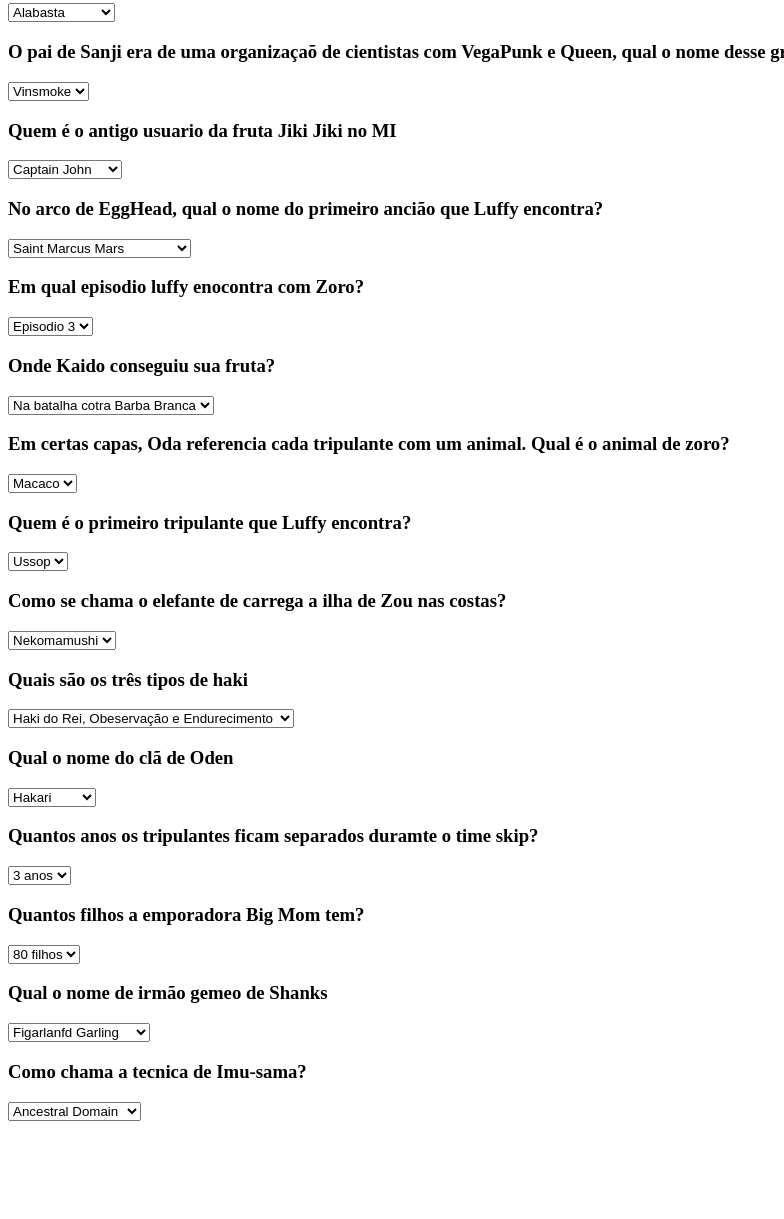
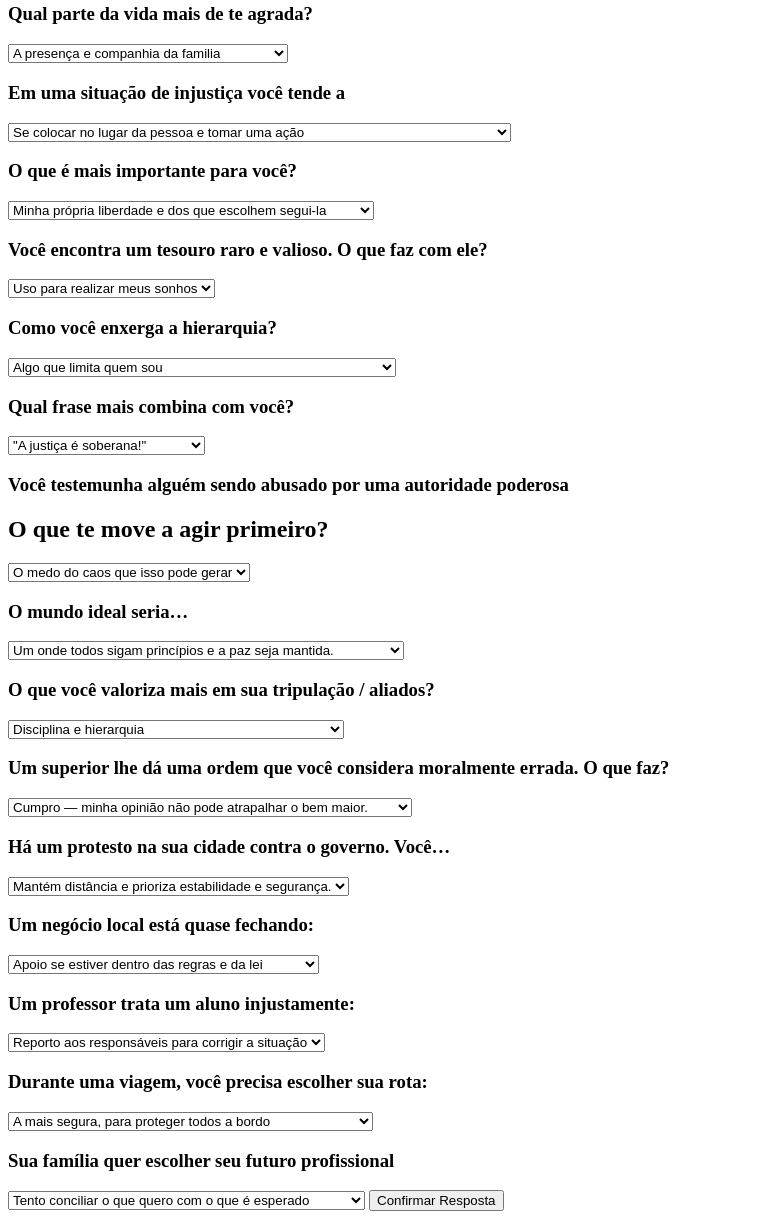
Before and after one commit to MarcosPereira00/Projeto-Pessoal-1-semestre, a plain HTML site: page Algotimo/quiz/quizF.html in a window 1280 px wide. Shown: the part 421-1640 px from the top of the page, without its empty margins (0-784 px from the left). Before the commit the page ends 1550 px from the top, so only its background shows below. Drawn offline with Linux system fonts and the light colour scheme.

Commit message:
Quiz atualizado

```diff
--- a/Algotimo/quiz/quizF.html
+++ b/Algotimo/quiz/quizF.html
@@ -1,10 +1,13 @@
 <!DOCTYPE html>
 <html lang="en">
+
 <head>
     <meta charset="UTF-8">
     <meta name="viewport" content="width=device-width, initial-scale=1.0">
     <title>Document</title>
+    <link rel="stylesheet" href="quizF.css">
 </head>
+
 <body>
     <h1>Bem Vindo ao One Piece Quiz</h1><br><br>
     <h2>Vamos Jogar?</h2><br>
@@ -15,124 +18,209 @@
         <option id="q1.2">Justiça</option>
         <option id="q1.3">Altruismo</option>
         <option id="q1.4">Coragem</option>
-        <button onclick="verificar()">Confirmar Resposta</button>
+
     </select>
     <h3>Em uma jornada pelos mares como One Piece, você prefere?</h3>
     <select id="select_q2">
         <option id="q2.1">Viver a vida em meio as ondas</option>
         <option id="q2.2">Dedicar a vida a proteger os outros</option>
         <option id="q2.3">Dedicar a vida a mudar o mundo</option>
-        <option id="q2.4">Ser um cidadão comum</option>
     </select>
-    <h3></h3>
+    <h3>Qual parte da vida mais de te agrada?</h3>
     <select id="select_q3">
-        <option id="q3.1">Alabasta</option>
-        <option id="q3.2">Skypiea</option>
-        <option id="q3.3">Whiskey Peak</option>
-        <option id="q3.4">Baltigo</option>
+        <option id="q3.1">A presença e companhia da familia</option>
+        <option id="q3.2">A aventura da vida</option>
+        <option id="q3.3">Tentar melhorar para as proximas gerações</option>
     </select>
-    <h3>O pai de Sanji era de uma organizaçaõ de cientistas com VegaPunk e Queen, qual o nome desse grupo?</h3>
+    <h3>Em uma situação de injustiça você tende a</h3>
     <select id="select_q4">
-        <option id="q4.1">Vinsmoke</option>
-        <option id="q4.2">Sword</option>
-        <option id="q4.3">Mads</option>
-        <option id="q4.4">Tenkai</option>
+        <option id="q4.1">Se colocar no lugar da pessoa e tomar uma ação</option>
+        <option id="q4.2">Se colocar no lugar da pessoa e refletir sobre o porque aquela situação acontece</option>
+        <option id="q4.3">Apenas ajudar</option>
     </select>
-    <h3>Quem é o antigo usuario da fruta Jiki Jiki no MI</h3>
+    <h3>O que é mais importante para você?</h3>
     <select id="select_q5">
-        <option id="q5.1">Captain John</option>
-        <option id="q5.2">Rocks D Xebec</option>
-        <option id="q5.3">King Harald</option>
-        <option id="q5.4">Kozuki Oden</option>
+        <option id="q5.1">Minha própria liberdade e dos que escolhem segui-la</option>
+        <option id="q5.2">A proteção das pessoas e manutenção da ordem</option>
+        <option id="q5.3">Garantir justiça para os oprimidos, mesmo contra a ordem</option>
     </select>
-    <h3>No arco de EggHead, qual o nome do primeiro ancião que Luffy encontra?</h3>
+    <h3>Você encontra um tesouro raro e valioso. O que faz com ele?</h3>
     <select id="select_q6">
-        <option id="q6.1">Saint Marcus Mars</option>
-        <option id="q6.2">Saint Ethebaron V. Nusjuro</option>
-        <option id="q6.3">Saint JayGarcia Saturn</option>
-        <option id="q6.4">Saint Ju Peter</option>
+        <option id="q6.1">Uso para realizar meus sonhos</option>
+        <option id="q6.2">Entrego para as autoridades</option>
+        <option id="q6.3">Uso para ajudar quem precisa</option>
+
     </select>
-    <h3>Em qual episodio luffy enocontra com Zoro?</h3>
+    <h3>Como você enxerga a hierarquia?</h3>
     <select id="select_q7">
-        <option id="q7.1">Episodio 3</option>
-        <option id="q7.2">Episodio 4</option>
-        <option id="q7.3">Episodio 2</option>
-        <option id="q7.4">Episodio 1</option>
+        <option id="q7.1">Algo que limita quem sou</option>
+        <option id="q7.2">Fundamental para manter ordem</option>
+        <option id="q7.3">Uma ferramenta — pode ser usada para o bem ou para o mal</option>
     </select>
-    <h3>Onde Kaido conseguiu sua fruta?</h3>
+    <h3>Qual frase mais combina com você?</h3>
     <select id="select_q8">
-        <option id="q8.1">Na batalha cotra Barba Branca</option>
-        <option id="q8.2">Em GodValley</option>
-        <option id="q8.3">Com a Marinha</option>
-        <option id="q8.4">Não é mostrado</option>
+        <option id="q8.1">"A justiça é soberana!"</option>
+        <option id="q8.2">'A paz deve ser protegida."</option>
+        <option id="q8.3">"Quero viver minha vida livre"</option>
     </select>
-    <h3>Em certas capas, Oda referencia cada tripulante com um animal. Qual é o animal de zoro?</h3>
+    <h3>Você testemunha alguém sendo abusado por uma autoridade poderosa</h3>
+    <h2>O que te move a agir primeiro?</h2>
     <select id="select_q9">
-        <option id="q9.1">Macaco</option>
-        <option id="q9.2">Garça</option>
-        <option id="q9.3">Tigre</option>
-        <option id="q9.4">Leão</option>
+        <option id="q9.1">O medo do caos que isso pode gerar</option>
+        <option id="q9.2">A raiva por controlarem os outros</option>
+        <option id="q9.3">O senso de justiça negada</option>
     </select>
-    <h3>Quem é o primeiro tripulante que Luffy encontra?</h3>
+    <h3>O mundo ideal seria…</h3>
     <select id="select_q10">
-        <option id="q10.1">Ussop</option>
-        <option id="q10.2">Sanji</option>
-        <option id="q10.3">Zoro</option>
-        <option id="q10.4">Nami</option>
+        <option id="q10.1">Um onde todos sigam princípios e a paz seja mantida.</option>
+        <option id="q10.2">Um onde todos tenham força e voz para mudar o que é errado.</option>
+        <option id="q10.3">Um onde cada pessoa busque seus sonhos sem restrições.</option>
+
     </select>
-    <h3>Como se chama o elefante de carrega a ilha de Zou nas costas?</h3>
+    <h3>O que você valoriza mais em sua tripulação / aliados?</h3>
     <select id="select_q11">
-        <option id="q11.1">Nekomamushi</option>
-        <option id="q11.2">Zunesha</option>
-        <option id="q11.3">Jack</option>
-        <option id="q11.4">Inuarashi</option>
+        <option id="q11.1">Disciplina e hierarquia</option>
+        <option id="q11.2">União pela causa e igualdade</option>
+        <option id="q11.3">Lealdade entre pessoas que escolheram estar juntas</option>
+
     </select>
-    <h3>Quais são os três tipos de haki</h3>
+    <h3>Um superior lhe dá uma ordem que você considera moralmente errada. O que faz?</h3>
     <select id="select_q12">
-        <option id="q12.1">Haki do Rei, Obeservação e Endurecimento</option>
-        <option id="q12.2">Haki da Força, Visualização e Armamento</option>
-        <option id="q12.3">Haki dos Deuses, Observação e Armamento</option>
-        <option id="q12.4">Haki do Rei, Obeservação e Armamento</option>
+        <option id="q12.1">Cumpro — minha opinião não pode atrapalhar o bem maior.</option>
+        <option id="q12.2">Questiono e, se necessário, desobedeço para impedir injustiças.</option>
+        <option id="q12.3">Ignoro — quem manda em mim sou eu</option>
+
     </select>
-    <h3>Qual o nome do clã de Oden</h3>
+    <h3>Há um protesto na sua cidade contra o governo. Você…</h3>
     <select id="select_q13">
-        <option id="q13.1">Hakari</option>
-        <option id="q13.2">Shimotsuki</option>
-        <option id="q13.3">Kozuki</option>
-        <option id="q13.4">Kurozumi</option>
+        <option id="q13.1">Mantém distância e prioriza estabilidade e segurança.</option>
+        <option id="q13.2">Participa ativamente se acreditar na causa.</option>
+        <option id="q13.3">Só iria se puder transformar em festa e aventura</option>
     </select>
-    <h3>Quantos anos os tripulantes ficam separados duramte o time skip?</h3>
+    <h3>Um negócio local está quase fechando:</h3>
     <select id="select_q14">
-        <option id="q14.1">3 anos</option>
-        <option id="q14.2">2 anos</option>
-        <option id="q14.3">4 anos</option>
-        <option id="q14.4">1 ano</option>
+        <option id="q14.1">Apoio se estiver dentro das regras e da lei</option>
+        <option id="q14.2">Organizo uma campanha para salvar o comércio</option>
+        <option id="q14.3">Chamo geral para ir lá gastar junto e festejar</option>
     </select>
-    <h3>Quantos filhos a emporadora Big Mom tem?</h3>
+    <h3>Um professor trata um aluno injustamente:</h3>
     <select id="select_q15">
-        <option id="q15.1">80 filhos</option>
-        <option id="q15.2">30 filhos</option>
-        <option id="q15.3">90 filjos</option>
-        <option id="q15.4">85 filhos</option>
+        <option id="q15.1">Reporto aos responsáveis para corrigir a situação</option>
+        <option id="q15.2">Defendo e protesto contra o tratamento injusto</option>
+        <option id="q15.3">Peito o professor sem medo</option>
     </select>
-    <h3>Qual o nome de irmão gemeo de Shanks</h3>
+    <h3>Durante uma viagem, você precisa escolher sua rota:</h3>
     <select id="select_q16">
-        <option id="q16.1">Figarlanfd Garling</option>
-        <option id="q16.2">Figarland Shamrock</option>
-        <option id="q16.3">Figarland Mu</option>
-        <option id="q16.4">Figarland Erin</option>
+        <option id="q16.1">A mais segura, para proteger todos a bordo</option>
+        <option id="q16.2">A que leva a ajudar quem precisa, mesmo sendo difícil</option>
+        <option id="q16.3">A mais desafiadora e cheia de perigos — vale a aventura!</option>
+
     </select>
-    <h3>Como chama a tecnica de Imu-sama?</h3>
+    <h3>Sua família quer escolher seu futuro profissional</h3>
     <select id="select_q17">
-        <option id="q17.1">Ancestral Domain</option>
-        <option id="q17.2">Domi Reversi</option>
-        <option id="q17.3">Domain of the End</option>
-        <option id="q17.4">Kamusari</option>
+        <option id="q17.1">Tento conciliar o que quero com o que é esperado</option>
+        <option id="q17.2">Provo que minha escolha pode gerar impacto positivo</option>
+        <option id="q17.3">Faço o que quero e pronto — minha vida, minhas regras</option>
     </select>
+    <button onclick="verificar()">Confirmar Resposta</button>
 
 
     <div id="div_mensagem"></div>
 
 
 </body>
+
 </html>
+<script>
+    var Perguntas = [
+        {
+            pergunta: 'Em uma jornada pelos mares como One Piece, você prefere?',
+            alternativa1: "Liberdade",
+            alternativa2: "Justiça",
+            alternativa3: "Altruimo",
+            alternativa4: "Coragem"
+
+        },
+        {
+            pergunta: 'Qual parte da vida mais de te agrada?',
+            alternativa1: "Viver a vida em meio as ondas",
+            alternativa2: "Dedicar a vida a proteger os outros",
+            alternativa3: "Dedicar a vida a mudar o mundo",
+
+        },
+
+        {
+            pergunta: 'Em uma situação de injustiça você tende a',
+            alternativa1: "Se colocar no lugar da pessoa e tomar uma ação",
+            alternativa2: "Se colocar no lugar da pessoa e refletir sobre o porque aquela situação acontece",
+            alternativa3: "Apenas ajudo"
+
+        },
+        {
+            pergunta: 'O que é mais importante para você?',
+            alternativa1: "Minha própria liberdade e dos que escolhem segui-la",
+            alternativa2: "A proteção das pessoas e manutenção da ordem",
+            alternativa3: "Garantir justiça para os oprimidos, mesmo contra a ordem"
+
+        },
+        {
+            pergunta: 'Você encontra um tesouro raro e valioso. O que faz com ele?',
+            alternativa1: "Uso para realizar meus sonhos",
+            alternativa2: "Entrego para as autoridades",
+            alternativa3: "Uso para ajudar quem precisa",
+
+        },
+
+        {
+            pergunta: 'Como você enxerga a hierarquia?',
+            alternativa1: "Algo que limita quem sou",
+            alternativa2: "Fundamental para manter ordem",
+            alternativa3: "Uma ferramenta — pode ser usada para o bem ou para o mal",
+
+        },
+        {
+            pergunta: 'Qual frase mais combina com você?',
+            alternativa1: "A justiça é soberana!",
+            alternativa2: "A paz deve ser protegida",
+            alternativa3: "Quero viver minha vida livre",
+        },
+        {
+            pergunta: 'Você testemunha alguém sendo abusado por uma autoridade poderosa',
+            alternativa1: "O medo do caos que isso pode gerar",
+            alternativa2: "A raiva por controlarem os outros",
+            alternativa3: "O senso de justiça negada",
+        },
+        {
+            pergunta: 'O mundo ideal seria…',
+            alternativa1: "Um onde todos sigam princípios e a paz seja mantida.",
+            alternativa2: "Um onde todos tenham força e voz para mudar o que é errado.",
+            alternativa3: "Um onde cada pessoa busque seus sonhos sem restrições.",
+        },
+        {
+            pérgunta: 'O que você valoriza mais em sua tripulação / aliados?',
+            alternativa1: "",
+            alternativa2: "",
+            alternativa3: "",
+        },
+        {
+            pergunta: 'Um superior lhe dá uma ordem que você considera moralmente errada. O que faz?',
+            alternativa1: "Uso para realizar meus sonhos",
+            alternativa2: "Entrego para as autoridades",
+            alternativa3: "Uso para ajudar quem precisa",
+        },
+        {
+            pergunta: 'Há um protesto na sua cidade contra o governo. Você…',
+            alternativa1: "Uso para realizar meus sonhos",
+            alternativa2: "Entrego para as autoridades",
+            alternativa3: "Uso para ajudar quem precisa",
+        },
+        {pergunta:'Um negócio local está quase fechando:',},
+
+    ];
+    var Respostas = [];
+
+
+
+
+
+</script>
```
Also changed, not shown: 6 other files.
